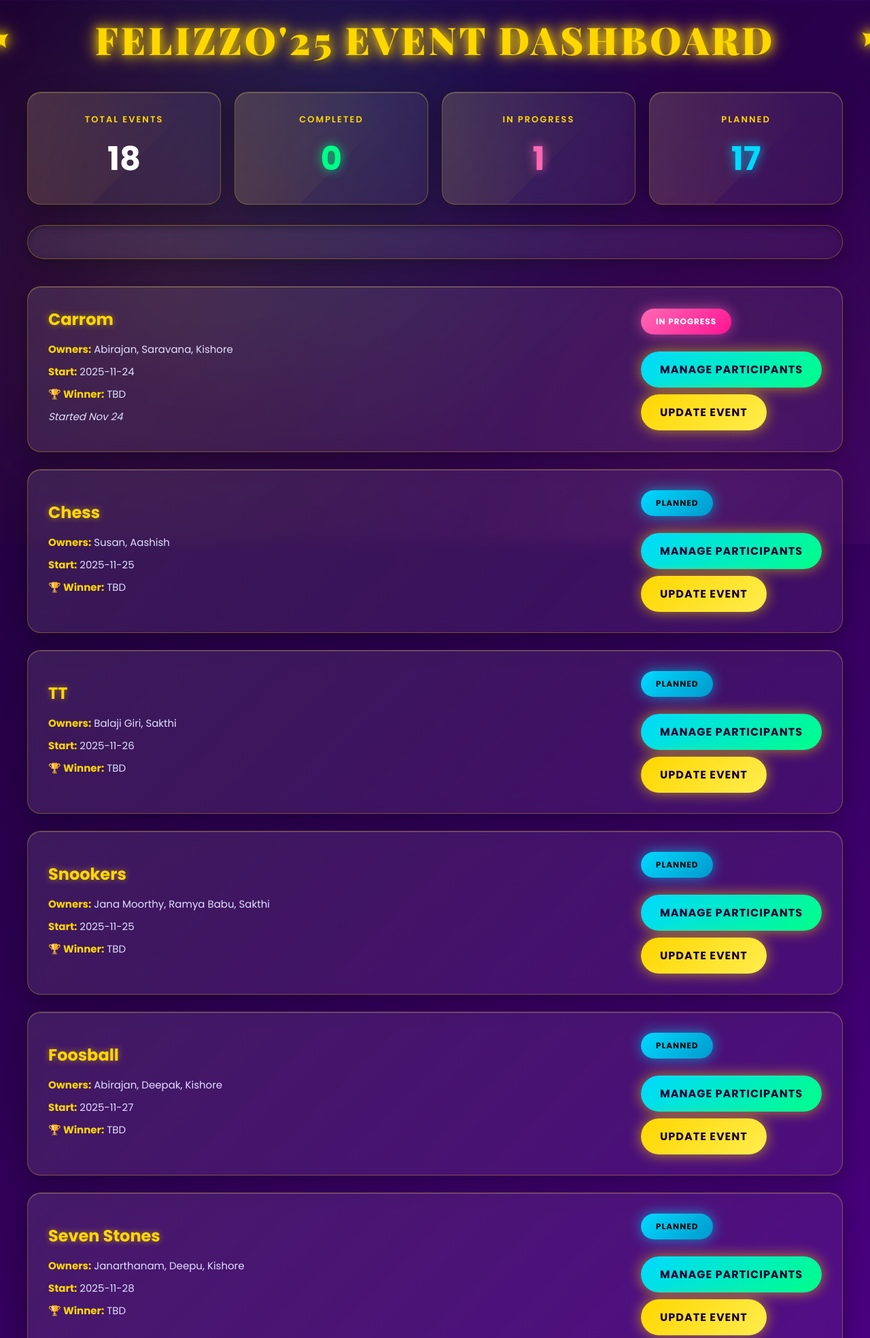
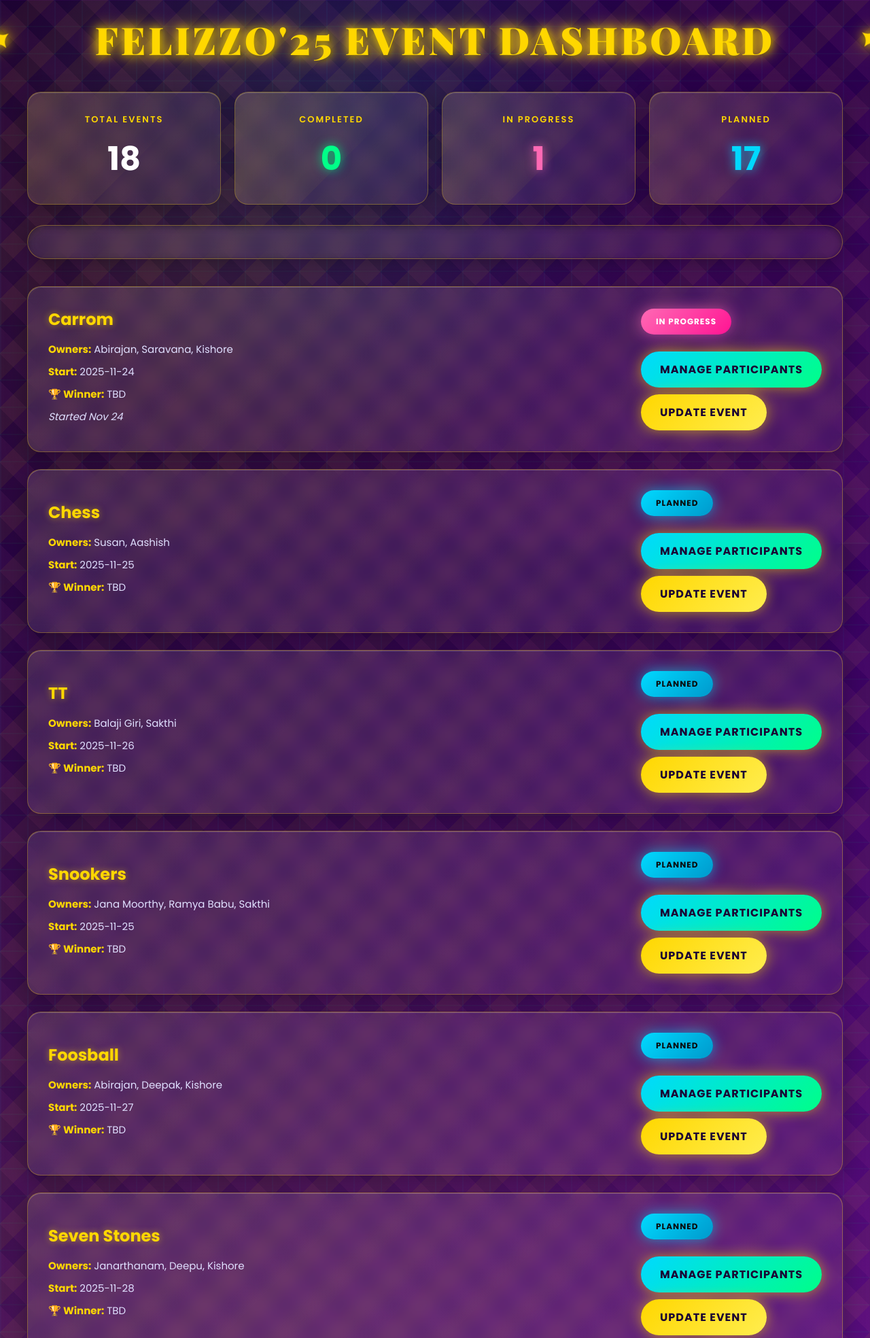
Before and after one commit to miniphotos93-boop/felizzo25-dashboard, a Flask app: page / in a window 1280 px wide. Shown: the top 1968 px of the page at 68% size. Run offline with Flask 3, Linux system fonts and the light colour scheme.

Commit message:
Add CSS-only abstract geometric pattern background

```diff
--- a/templates/dashboard.html
+++ b/templates/dashboard.html
@@ -7,7 +7,15 @@
         * { margin: 0; padding: 0; box-sizing: border-box; }
         body {
             font-family: 'Poppins', sans-serif;
-            background: linear-gradient(135deg, #1a0033 0%, #2d0052 25%, #4a0080 50%, #6b00b3 75%, #8b00e6 100%);
+            background:
+                linear-gradient(135deg, transparent 0%, transparent 25%, rgba(255, 215, 0, 0.05) 25%, rgba(255, 215, 0, 0.05) 50%, transparent 50%, transparent 75%, rgba(255, 215, 0, 0.05) 75%),
+                linear-gradient(45deg, transparent 0%, transparent 25%, rgba(255, 105, 180, 0.05) 25%, rgba(255, 105, 180, 0.05) 50%, transparent 50%, transparent 75%, rgba(255, 105, 180, 0.05) 75%),
+                repeating-linear-gradient(90deg, rgba(0, 217, 255, 0.03) 0px, rgba(0, 217, 255, 0.03) 2px, transparent 2px, transparent 40px),
+                repeating-linear-gradient(0deg, rgba(0, 255, 136, 0.03) 0px, rgba(0, 255, 136, 0.03) 2px, transparent 2px, transparent 40px),
+                radial-gradient(circle at 30% 40%, rgba(255, 215, 0, 0.1) 0%, transparent 50%),
+                radial-gradient(circle at 70% 60%, rgba(255, 105, 180, 0.1) 0%, transparent 50%),
+                linear-gradient(135deg, #1a0033 0%, #2d0052 25%, #4a0080 50%, #6b00b3 75%, #8b00e6 100%);
+            background-size: 80px 80px, 80px 80px, 40px 40px, 40px 40px, 100% 100%, 100% 100%, 100% 100%;
             min-height: 100vh;
             padding: 20px;
             position: relative;
```
